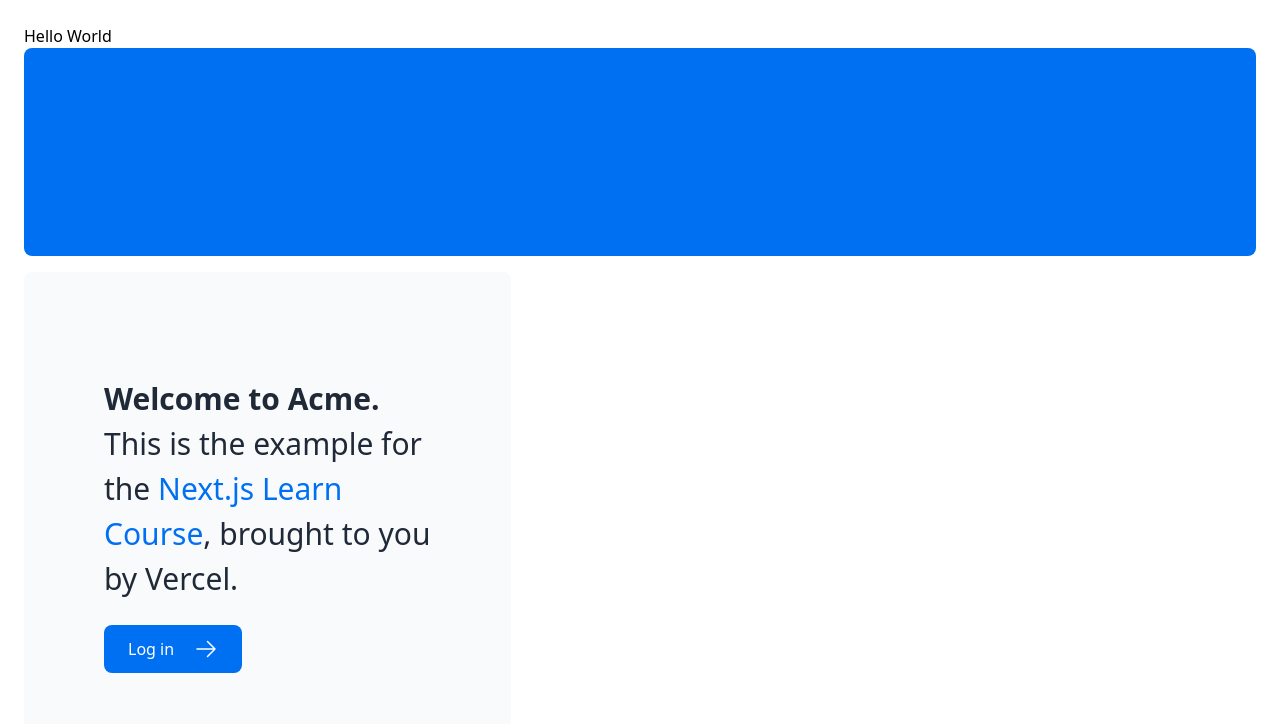
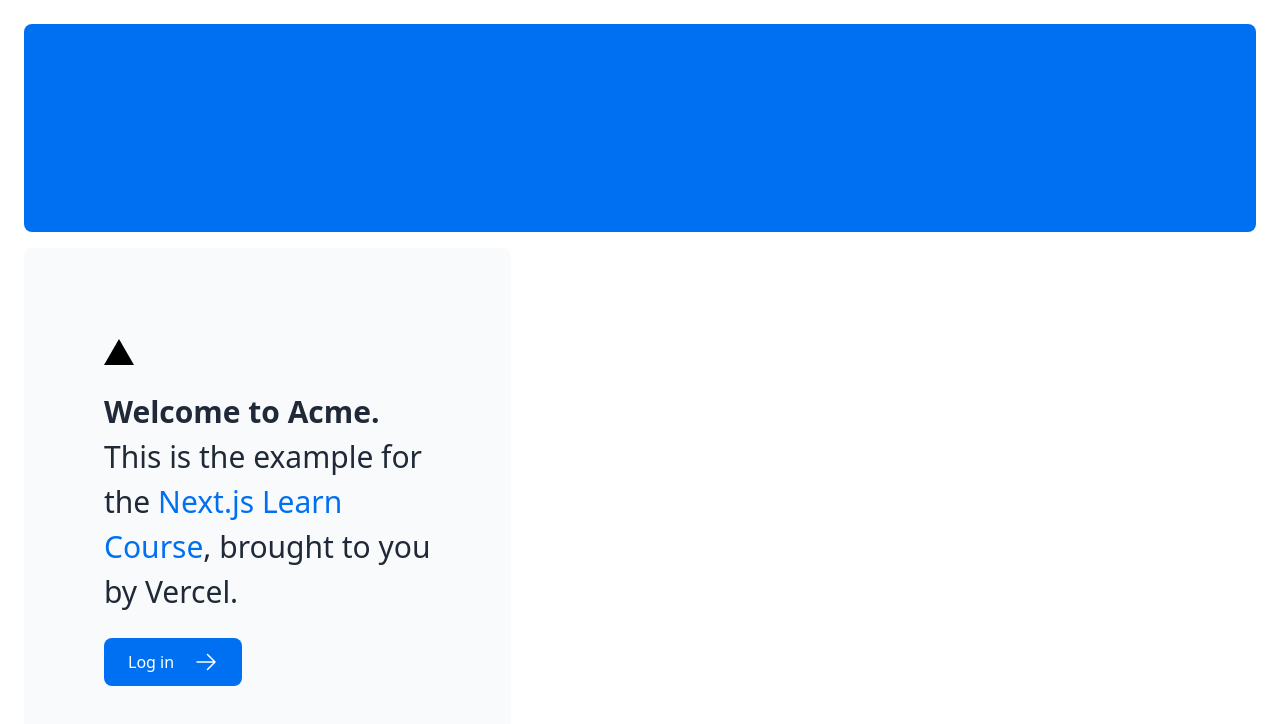
Before and after one commit to M8825/nextjs-dashboard-foo, a Next.js app: page / in a window 1280 px wide. Shown: the top 724 px of the page. Built offline with nearby package versions, Linux system fonts and the light colour scheme.

Commit message:
STYLE: add triangle shape

```diff
--- a/app/page.tsx
+++ b/app/page.tsx
@@ -1,18 +1,18 @@
-import AcmeLogo from '@/app/ui/acme-logo';
-import { ArrowRightIcon } from '@heroicons/react/24/outline';
-import Link from 'next/link';
+import AcmeLogo from "@/app/ui/acme-logo";
+import { ArrowRightIcon } from "@heroicons/react/24/outline";
+import Link from "next/link";
 
 export default function Page() {
 	return (
 		<main className="flex min-h-screen flex-col p-6">
-      <h1>Hello World</h1>
 			<div className="flex h-20 shrink-0 items-end rounded-lg bg-blue-500 p-4 md:h-52">
 				{/* <AcmeLogo /> */}
 			</div>
 			<div className="mt-4 flex grow flex-col gap-4 md:flex-row">
 				<div className="flex flex-col justify-center gap-6 rounded-lg bg-gray-50 px-6 py-10 md:w-2/5 md:px-20">
+					<div className="relative w-0 h-0 border-l-[15px] border-r-[15px] border-b-[26px] border-l-transparent border-r-transparent border-b-black" />
 					<p className={`text-xl text-gray-800 md:text-3xl md:leading-normal`}>
-            <strong>Welcome to Acme.</strong> This is the example for the{' '}
+						<strong>Welcome to Acme.</strong> This is the example for the{" "}
 						<a href="https://nextjs.org/learn/" className="text-blue-500">
 							Next.js Learn Course
 						</a>
```
Lines whose indentation alone changed are shown as unchanged.
